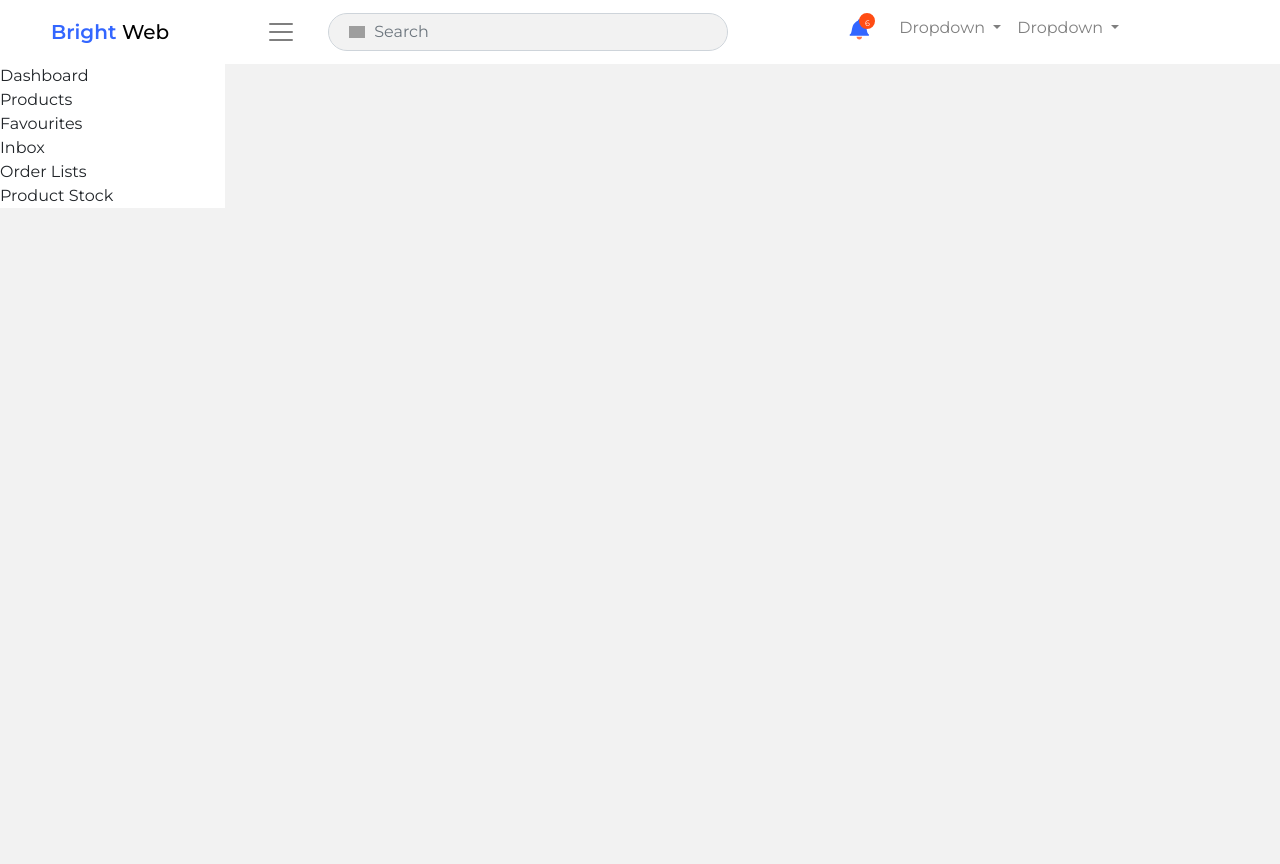
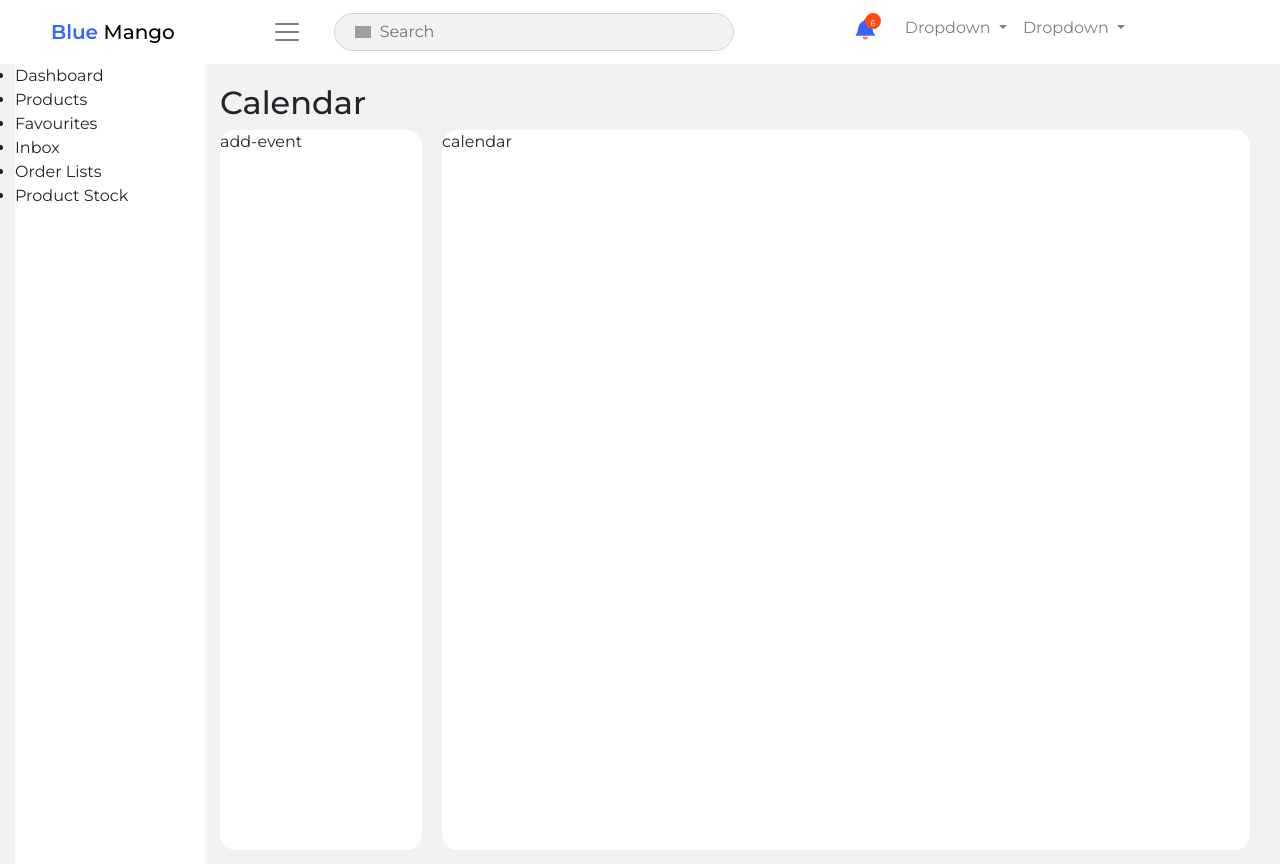
Before and after one commit to gautam-bits/Calendar-Task, a plain HTML site: page index.html in a window 1280 px wide. Before the commit the page ends 800 px from the top, so only its background shows below. Drawn offline with nearby package versions, Linux system fonts and the light colour scheme; grey boxes are pictures that could not be loaded.

Commit message:
Calender Initiated

```diff
--- /dev/null
+++ b/css/calendar.css
@@ -0,0 +1,19 @@
+.container-calender {
+    display: flex;
+    flex-flow: row;
+}
+
+.add-event {
+    background: white;
+    height: 90vh;
+    width: 20%;
+    margin-right: 20px;
+    border-radius: 15px;
+}
+
+.calendar {
+    background: white;
+    height: 90vh;
+    width: 80%;
+    border-radius: 15px;
+}
--- a/css/style.css
+++ b/css/style.css
@@ -11,7 +11,7 @@ body {
   background-color: #f2f2f2;
 }
 
-#sidebar-1{
+/* #sidebar-1{              // iski sarri props parent container me daal di
   position: relative;
   z-index: -1;
   top: 0;
@@ -19,6 +19,24 @@ body {
   height: auto;
   width: 225px;
   background-color: #fff;
+} */
+
+.flex-container{
+  display: flex;
+  flex-flow: row;
+}
+.sidebar-container {
+  position: relative;
+  z-index: -1;
+  top: 0;
+  left: 0;
+  height: 100vh;
+  width: 225px;
+  background-color: #fff;
+}
+
+#calender-heading {
+  padding-top: 20px;
 }
 
 .bg-light {
--- a/index.html
+++ b/index.html
@@ -7,11 +7,12 @@
   <link rel="stylesheet" href="https://stackpath.bootstrapcdn.com/bootstrap/4.5.2/css/bootstrap.min.css"
       integrity="sha384-JcKb8q3iqJ61gNV9KGb8thSsNjpSL0n8PARn9HuZOnIxN0hoP+VmmDGMN5t9UJ0Z" crossorigin="anonymous">
   <link rel="stylesheet" href="./css/style.css">
+  <link rel="stylesheet" href="./css/calendar.css">
   <script src="https://kit.fontawesome.com/b91cf2176f.js" crossorigin="anonymous"></script>
 </head>
 <body>
   <nav class="navbar navbar-expand-lg navbar-light bg-light">
-      <a class="navbar-brand" href="#">Bright <span id="web" style="color: black; font-weight: 500;">Web</span></a>
+      <a class="navbar-brand" href="#">Blue <span id="web" style="color: black; font-weight: 500;">Mango</span></a>
       <button class="navbar-toggler" type="button">
         <span class="navbar-toggler-icon"></span>
       </button>
@@ -57,6 +58,9 @@
             </ul>
   </nav>
 
+
+  <div class="container-fluid flex-container">
+    <div class="sidebar-container">
       <section id="sidebar-1">
         <ul>
           <li>Dashboard</li>
@@ -67,6 +71,17 @@
           <li>Product Stock</li>
         </ul>
       </section>
+    </div>
+    <div class="container-fluid">
+      <h2 id="calender-heading">Calendar</h2>
+      <div class="container-calender">
+        <div class="add-event">add-event</div>
+        <div class="calendar">calendar</div>
+
+      </div>
+    </div>
+  </div>
+
 
 
 
```
Lines whose indentation alone changed are shown as unchanged.
